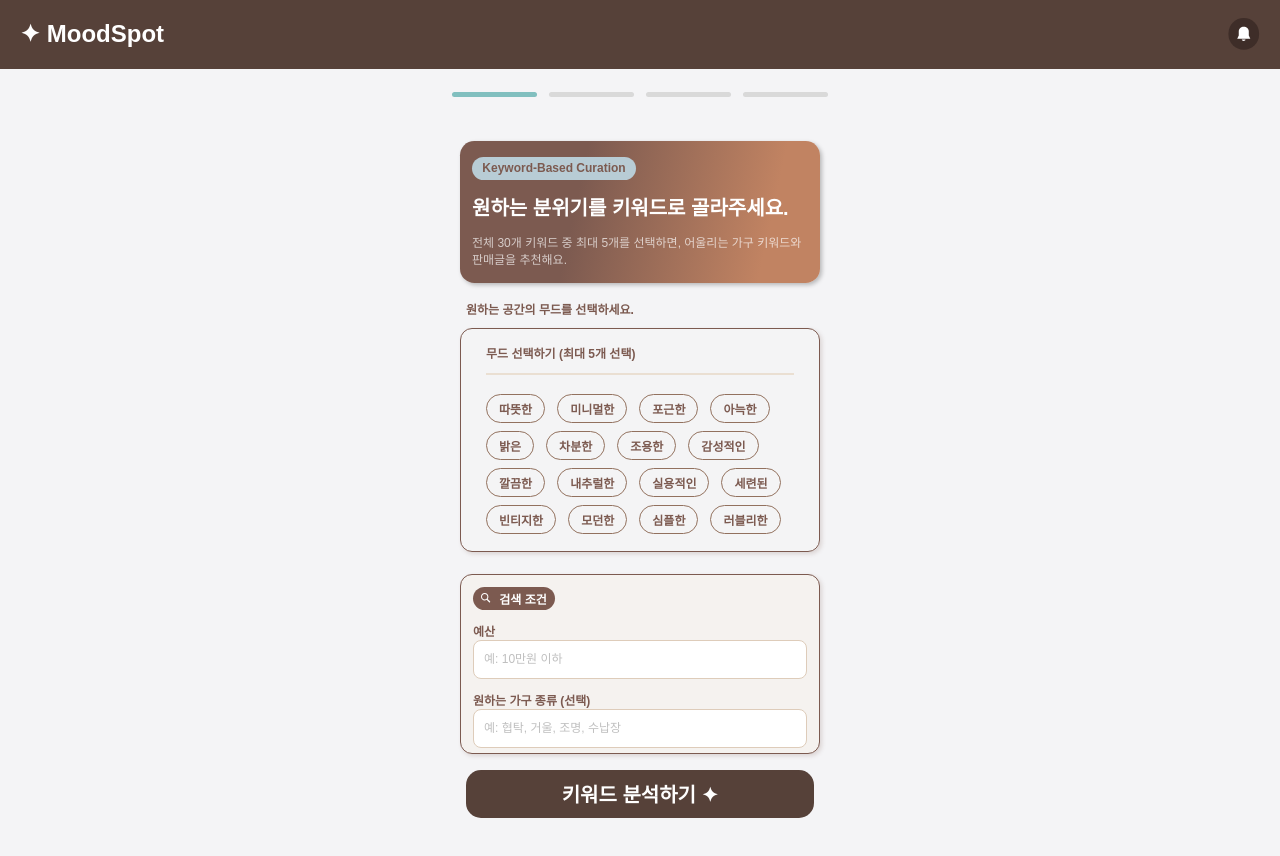
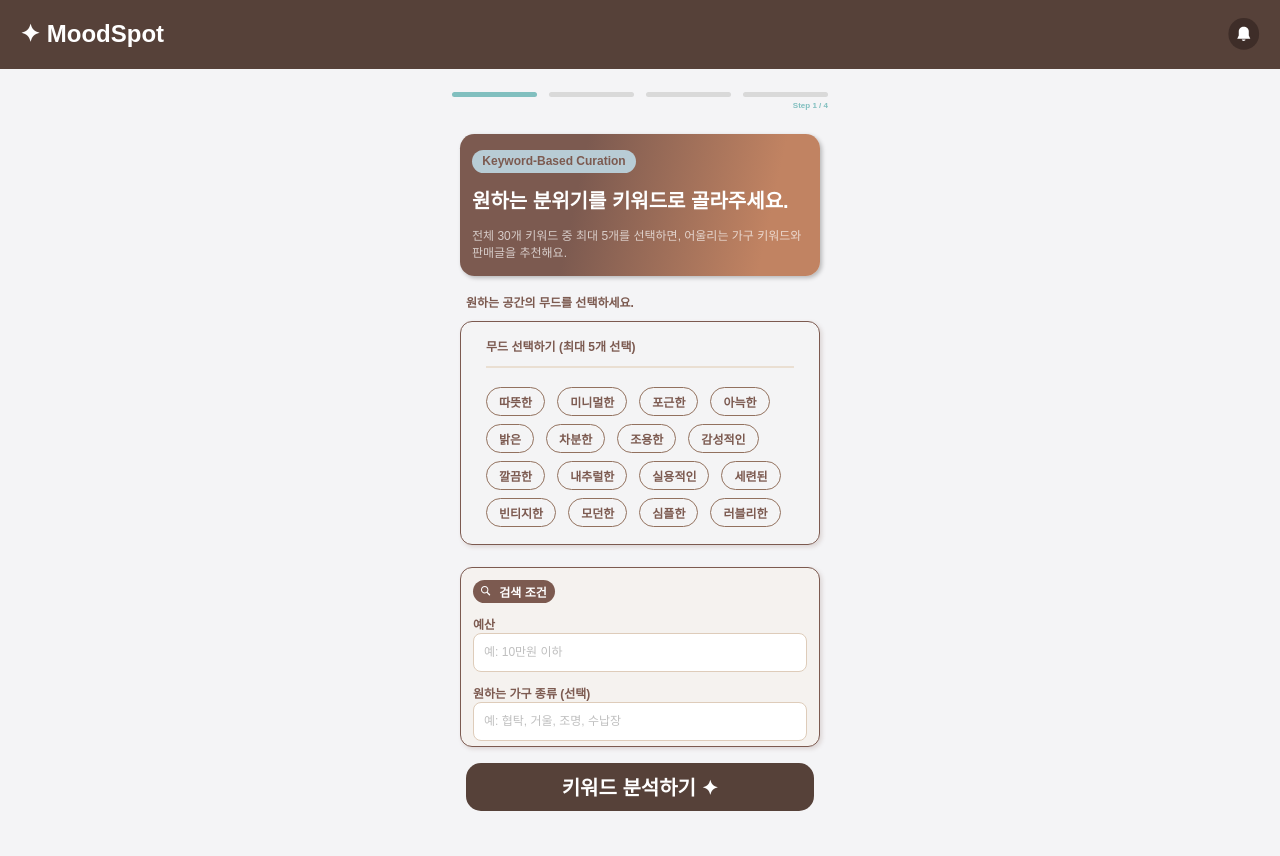
Before and after one commit to LikeLion-Catholic-univ-14th/TOY_3_FE, a React (Vite) app: page / in a window 1280 px wide. Shown: the top 856 px of the page. Built offline with nearby package versions, Linux system fonts and the light colour scheme; a web font is replaced by a local one.

Commit message:
feat: progress bar 수정

```diff
--- a/src/components/StepProgressBar/StepProgressBar.jsx
+++ b/src/components/StepProgressBar/StepProgressBar.jsx
@@ -3,6 +3,7 @@ import styles from "./StepProgressBar.module.css";
 export default function StepProgressBar({ activeCount = 1, totalCount = 4 }) {
   return (
     <div className={styles.container}>
+      <div className={styles.barContainer}>
         {Array.from({ length: totalCount }).map((_, index) => (
           <div
             key={index}
@@ -12,5 +13,9 @@ export default function StepProgressBar({ activeCount = 1, totalCount = 4 }) {
           />
         ))}
       </div>
+      <span>
+        Step {activeCount} / {totalCount}
+      </span>
+    </div>
   );
 }
--- a/src/components/StepProgressBar/StepProgressBar.module.css
+++ b/src/components/StepProgressBar/StepProgressBar.module.css
@@ -1,7 +1,20 @@
 .container {
+  margin-bottom: 24px;
+  display: flex;
+  flex-direction: column;
+  gap: 4px;
+}
+
+.barContainer {
   display: flex;
   gap: 12px;
-  margin-bottom: 44px;
+}
+
+.container span {
+  font-weight: 600;
+  font-size: 8px;
+  color: #81bfbf;
+  align-self: flex-end;
 }
 
 .segment {
```
Lines whose indentation alone changed are shown as unchanged.
